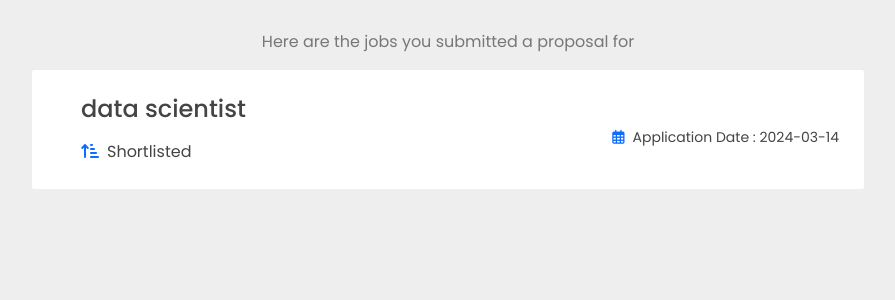
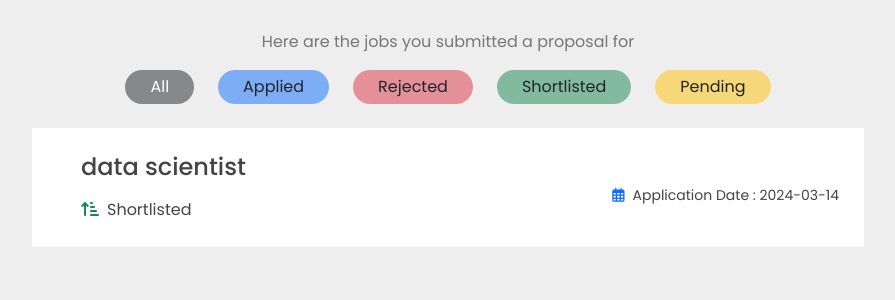
Before and after one commit to Mo2men7/SkillHive, a PHP site: page /checklistjobsapp.php in a window 1280 px wide. Shown: the part 66-366 px from the top of the page, without its empty margins (192-1087 px from the left). Run offline with PHP 8.4, Linux system fonts and the light colour scheme; the visitor is signed in with stand-in values (Sample User, id 1); data comes from the database, SQL or seed files in the repository; a stand-in replaces the project's code that opens the database connection.

Commit message:
filtering jobs by applicant status

```diff
--- a/checklistjobsapp.php
+++ b/checklistjobsapp.php
@@ -1,24 +1,22 @@
 <?php
-require("inc/connection.php");
+require ("inc/connection.php");
 session_start();
 $id = $_SESSION["id_app"];
 // $id = 2;
 $appstatus;
 if (isset($id)) {
-
-    // $password = mysqli_real_escape_string($connection, $id);
-    //the query statement
     $query = "SELECT * FROM job_app where id_app=$id;";
     $query2 = "SELECT lname ,fname  FROM applicant where id_app=$id;";
+    $query3 = " SELECT  job_title FROM jobs where id_job in (select id_job from job_app where id_app=$id );";
 
-    $query3 = " SELECT  job_title FROM jobs where id_job in (select id_job from job_app where id_app=$id );";
-    //execute SQL queries on the MySQL database
+    $shortlisted = "SELECT * FROM job_app where id_app= and app_status='s';";
+    $applied = "SELECT * FROM job_app where id_app= and app_status='a';";
+    $rejected = "SELECT * FROM job_app where id_app= and app_status='r';";
+    $pending = "SELECT * FROM job_app where id_app= and app_status='p';";
+
     $result = mysqli_query($connection, $query);
     $res = mysqli_query($connection, $query2);
     $res2 = mysqli_query($connection, $query3);
-
-    // $jobstatus = $row["job_status"];
-
 }
 $connection->close();
 ?>
@@ -61,10 +59,6 @@ $connection->close();
     </style>
 </head>
 
-<?php
-    session_start();
-?>
-
 <body style="background:#eee;">
     <!-- ======= Header ======= -->
     <header id="header" class="fixed-top d-flex align-items-center mb-5 p-2">
@@ -99,10 +93,19 @@ $connection->close();
     </header>
     <!-- ======= End Header ======= -->
     <main class="mt-5 pt-5">
-    <p class="text-center text-black-50"><?php echo 'Here are the jobs you submitted a proposal for'; ?></p>
+        <p class="text-center text-black-50">
+            <?php echo 'Here are the jobs you submitted a proposal for'; ?>
+        </p>
+        <div class="buttons d-flex justify-content-center align-items-center gap-4 mb-4 flex-wrap">
+            <button class="btn bg-dark p-1 px-4 text-white bg-opacity-50 btnclick  rounded-pill" onclick="openTab(event, 'All')">All</button>
+            <button class="btn bg-primary p-1 px-4 text-dark bg-opacity-50 btnclick  rounded-pill" onclick="openTab(event, 'Applied')">Applied</button>
+            <button class="btn bg-danger p-1 px-4 text-dark bg-opacity-50 btnclick  rounded-pill" onclick="openTab(event, 'Rejected')">Rejected</button>
+            <button class="btn bg-success p-1 px-4 text-dark bg-opacity-50 btnclick  rounded-pill" onclick="openTab(event, 'Shortlisted')">Shortlisted</button>
+            <button class="btn bg-warning p-1 px-4 text-dark bg-opacity-50 btnclick  rounded-pill" onclick="openTab(event, 'Pending')">Pending</button>
+        </div>
+
         <?php
-
-    if($result->num_rows){
+        if ($result->num_rows) {
             if ($result) {
                 $row2 = mysqli_fetch_assoc($res);
                 // Loop through each row in the result set
@@ -117,68 +120,67 @@ $connection->close();
                     } elseif ($row["app_status"] == "r") {
                         $appstatus = "Rejected";
                     }
-            // $row2 = mysqli_fetch_assoc($res);
+
                     $row3 = mysqli_fetch_assoc($res2);
-                    echo '<div class="job-item p-4 mb-4">';
-                    // echo "<pre>";
-                    // print_r($row);
-                    // echo "</pre>";
-                    // echo "<pre>";
-                    // var_dump($row);
-                    // echo "</pre>";
-                    // echo "<pre>";
-                    // var_dump($row2);
-                    // echo "<pre>";
-                    // echo "<pre>";
-                    // var_dump($row3);
-                    // echo "</pre>";
+                    echo "<div class='job-item $appstatus p-4 mb-4'>";
                     echo '<div class="row g-4">';
                     echo '<div class="col-sm-12 col-md-8 d-flex align-items-center">';
-                            // if (($row['org_pic'])) {
-                            // echo '<img class="flex-shrink-0 img-fluid border rounded" src="'.$row['org_pic'].'" alt="" style="width: 80px; height: 80px;">';
-                            // }
                     echo '<div class="text-start ps-4">';
-                                echo '<h4 class="mb-3">'.$row3["job_title"].'</h4>';
-                                // echo '<span class="text-truncate me-3"><i class="fa-solid fa-list text-primary me-2"></i>'.$row['category'].'</span>';
+                    echo '<h4 class="mb-3">' . $row3["job_title"] . '</h4>';
                     $status;
-                                if($row["app_status"] == "r"){
-                                    echo '<span class="text-truncate me-3"><i class="fa-solid fa-xmark text-primary me-2"></i>'.$appstatus.'</span>';
-                                }
-                                else if ($row["app_status"] == "a"){
-                                    echo '<span class="text-truncate me-3"><i class="fa-solid fa-check text-primary me-2"></i>'.$appstatus.'</span>';
-                                }
-                                else if ($row["app_status"] == "p"){
-                                    echo '<span class="text-truncate me-3"><i class="fa-solid fa-spinner text-primary me-2"></i>'.$appstatus.'</span>';
-                                }
-                                else if ($row["app_status"] == "s"){
-                                    echo '<span class="text-truncate me-3"><i class="fa-solid fa-arrow-up-short-wide text-primary me-2"></i>'.$appstatus.'</span>';
+                    if ($row["app_status"] == "r") {
+                        echo '<span class="text-truncate me-3"><i class="fa-solid fa-xmark text-danger me-2"></i>' . $appstatus . '</span>';
+                    } else if ($row["app_status"] == "a") {
+                        echo '<span class="text-truncate me-3"><i class="fa-solid fa-check text-primary me-2"></i>' . $appstatus . '</span>';
+                    } else if ($row["app_status"] == "p") {
+                        echo '<span class="text-truncate me-3"><i class="fa-solid fa-spinner text-warning me-2"></i>' . $appstatus . '</span>';
+                    } else if ($row["app_status"] == "s") {
+                        echo '<span class="text-truncate me-3"><i class="fa-solid fa-arrow-up-short-wide text-success me-2"></i>' . $appstatus . '</span>';
                     }
                     // echo '<span class="text-truncate me-0"><i class="far fa-money-bill-alt text-primary me-2"></i>$'.$row['salary'].'</span>';
                     echo '</div>';
                     echo '</div>';
                     echo '<div class="col-sm-12 col-md-4 d-flex flex-column align-items-start align-items-md-end justify-content-center">';
                     echo '<div class="d-flex mb-3">';
-                                // echo '<a class="btn btn-primary rounded-0" href="applyJob-send.php?job-id=' . $row['id_job'] . '">Apply Now</a>';
                     echo '</div>';
-                            echo '<small class="text-truncate"><i class="far fa-calendar-alt text-primary me-2"></i>Application Date : '.$row["app_date"].'</small>';
+                    echo '<small class="text-truncate"><i class="far fa-calendar-alt text-primary me-2"></i>Application Date : ' . $row["app_date"] . '</small>';
                     echo '</div>';
                     echo '</div>';
                     echo '</div>';
-
-            // ...and so on
                 }
             } else {
-        // Query failed
                 echo "Error: " . mysqli_error($connection);
             }
-}
-else{
+        } else {
             echo "<h2 class='text-center'>Nothing here .. yet</h2>";
         }
-
         ?>
     </main>
 
 </body>
+<script>
+    function openTab(evt, status) {
+        var i, job, btn;
+        job = document.getElementsByClassName("job-item");
+        btn = document.getElementsByClassName("btnclick");
+        console.log(status)
 
+        for (i = 0; i < job.length; i++) {
+            if(status == "All"){
+                job[i].style.display = "block";
+            }
+            else if(job[i].classList.contains(status)){
+                job[i].style.display = "block";
+            }
+            else{
+                job[i].style.display = "none";
+            }
+        }
+        for (i = 0; i < btn.length; i++) {
+            btn[i].className = btn[i].className.replace(" bg-opacity-75", "bg-opacity-50");
+        }
+        evt.currentTarget.className.replace(" bg-opacity-50", "bg-opacity-75");
+    }
+</script>
+<script src="assets/js/main.js"></script>
 </html>
```
Lines whose indentation alone changed are shown as unchanged.
